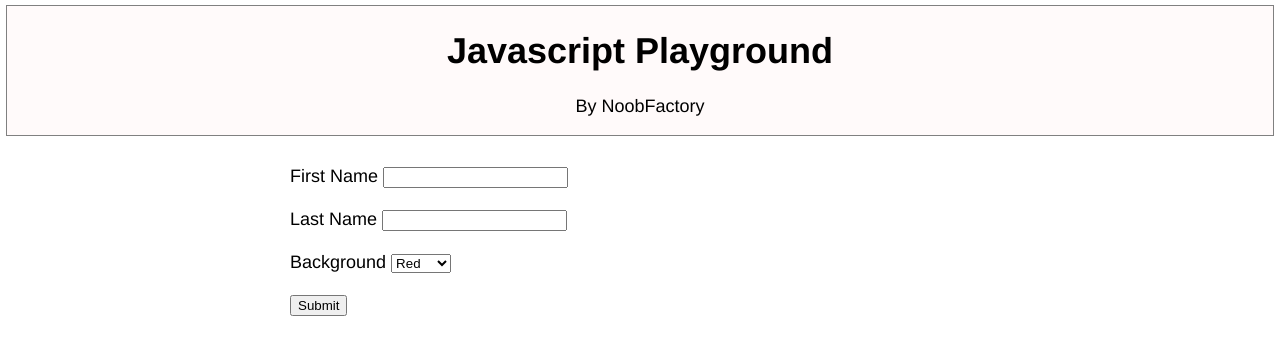
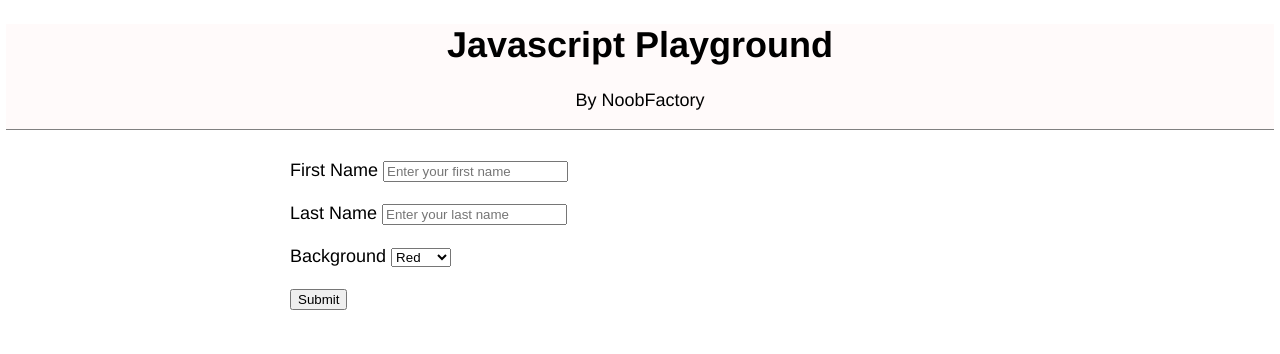
Before and after one commit to DrBalex/TestSiteJS, a plain HTML site: page index.html in a window 1280 px wide. Drawn offline with Linux system fonts and the light colour scheme.

Commit message:
New Changeds

```diff
--- a/CSS/style.css
+++ b/CSS/style.css
@@ -6,7 +6,7 @@ body{
     margin: 0;
 }
 .main-header{
-    border: 1px solid gray;
+    border-bottom: 1px solid gray;
     background-color: snow;
     box-sizing: border-box;
     width: 99%;
--- a/app.js
+++ b/app.js
@@ -1,3 +1,8 @@
+(function () {
+    console.log('Page Loaded');
+    alert('Page Loaded');
+})()
+
 function changeBackground(x){
     var bodyChanges = document.getElementById('body');
     var headingChanges = document.getElementById('heading');
--- a/index.html
+++ b/index.html
@@ -14,12 +14,12 @@
         <form method="post" action="something.php" name="myForm" onsubmit="return validateForm()">
             <div>
                 <label for="firstname">First Name</label>
-                <input type="text" name="firstname" id="firstName" />
+                <input type="text" name="firstname" id="firstName" placeholder="Enter your first name"/>
             </div>
             <br/>
             <div>
                 <label for="lastname">Last Name</label>
-                <input type="text" name="lastname" id="lastName" />
+                <input type="text" name="lastname" id="lastName" placeholder="Enter your last name"/>
             </div>
             <br/>
             <div>
```
